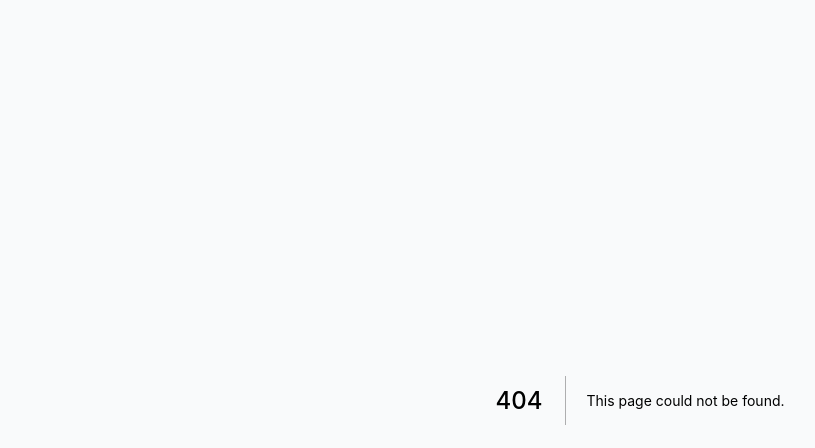
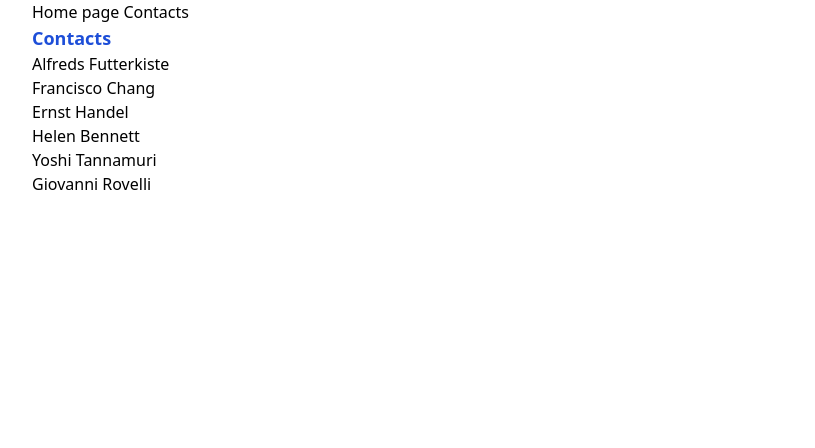
Before and after one commit to alekspanteli/linkedin-nextjs-fundamentals, a Next.js app: page /contacts in a window 1280 px wide. Before the commit this address had no page. Shown: the top 448 px of the page, without its empty margins (0-815 px from the left). Built offline with nearby package versions, Linux system fonts and the light colour scheme.

Commit message:
add contact page

```diff
--- /dev/null
+++ b/components/Layout.js
@@ -0,0 +1,13 @@
+import Link from "next/link";
+
+export default function Layout({ children }) {
+  return (
+    <div className="container mx-auto">
+      <nav className="flex gap-1">
+        <Link href="/">Home page</Link>
+        <Link href="/contacts">Contacts</Link>
+      </nav>
+      <main>{children}</main>
+    </div>
+  );
+}
--- a/next.config.js
+++ b/next.config.js
@@ -2,6 +2,6 @@
 const nextConfig = {
   reactStrictMode: true,
   swcMinify: true,
-}
+};
 
-module.exports = nextConfig
+module.exports = nextConfig;
--- a/pages/_app.js
+++ b/pages/_app.js
@@ -1,7 +1,12 @@
 import "../styles/globals.css";
+import Layout from "../components/layout";
 
 function MyApp({ Component, pageProps }) {
-  return <Component {...pageProps} />;
+  return (
+    <Layout>
+      <Component {...pageProps} />
+    </Layout>
+  );
 }
 
 export default MyApp;
--- /dev/null
+++ b/pages/api/contacts.js
@@ -0,0 +1,32 @@
+export default [
+  {
+    id: "alfreds-futterkiste",
+    name: "Alfreds Futterkiste",
+    country: "Germany",
+  },
+  {
+    id: "francisco-chang",
+    name: "Francisco Chang",
+    country: "Mexico",
+  },
+  {
+    id: "ernst-handel",
+    name: "Ernst Handel",
+    country: "Austria",
+  },
+  {
+    id: "helen-bennett",
+    name: "Helen Bennett",
+    country: "UK",
+  },
+  {
+    id: "yoshi-tannamuri",
+    name: "Yoshi Tannamuri",
+    country: "Canada",
+  },
+  {
+    id: "giovanni-rovelli",
+    name: "Giovanni Rovelli",
+    country: "Italy",
+  },
+];
--- /dev/null
+++ b/pages/contacts/[contactId].js
@@ -0,0 +1,19 @@
+import contacts from "../api/contacts";
+import { useRouter } from "next/router";
+
+export default function Contact() {
+  const router = useRouter();
+  const { contactId } = router.query;
+  const contact = contacts.find((contact) => contact.id === contactId);
+  const [first, last] = contact?.name.split(" ");
+  return (
+    <>
+      <a href="#" onClick={() => router.back()}>
+        Back
+      </a>
+      <h2>
+        Contact: {last.toUpperCase()}, {first}
+      </h2>
+    </>
+  );
+}
--- /dev/null
+++ b/pages/contacts/index.js
@@ -0,0 +1,21 @@
+import Link from "next/link";
+import contacts from "../api/contacts";
+
+export default function Contacts() {
+  return (
+    <>
+      <h1 className="text-lg text-blue-700 font-bold">Contacts</h1>
+      <nav>
+        <ul>
+          {contacts.map((contact) => {
+            return (
+              <li key={contact.id}>
+                <Link href={`contacts/${contact.id}`}>{contact.name}</Link>
+              </li>
+            );
+          })}
+        </ul>
+      </nav>
+    </>
+  );
+}
--- a/pages/index.js
+++ b/pages/index.js
@@ -1,3 +1,9 @@
 export default function Home() {
-  return <h1 className="container mx-auto">Hello world!</h1>;
+  return (
+    <div className="">
+      <h1 className="text-lg text-blue-700 font-bold">
+        Welcome to my eLearning
+      </h1>
+    </div>
+  );
 }
--- a/styles/globals.css
+++ b/styles/globals.css
@@ -2,13 +2,12 @@
 @tailwind components;
 @tailwind utilities;
 
-html {
+/* html {
   min-width: 360px;
   scroll-behavior: smooth;
-}
+} */
 
 #__next {
-  @apply bg-gray-50 dark:bg-gray-900;
   display: flex;
   flex-direction: column;
   min-height: 100vh;
--- a/tailwind.config.js
+++ b/tailwind.config.js
@@ -5,6 +5,10 @@ module.exports = {
     "./components/**/*.{js,ts,jsx,tsx}",
   ],
   theme: {
+    container: {
+      center: true,
+      padding: "2rem",
+    },
     extend: {},
   },
   plugins: [],
```
Also changed, not shown: pages/learn/next.js (added, +7 -0 lines), pages/learn/react.js (added, +7 -0 lines).
